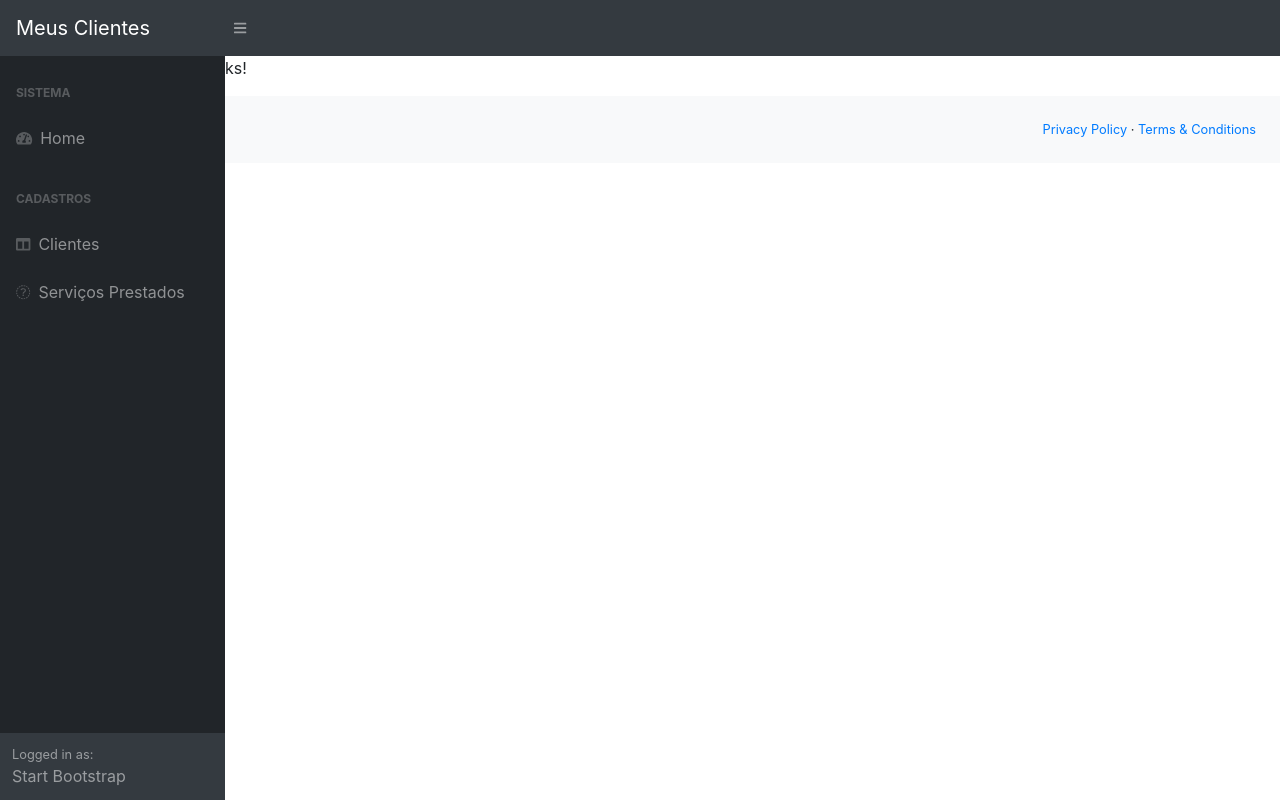
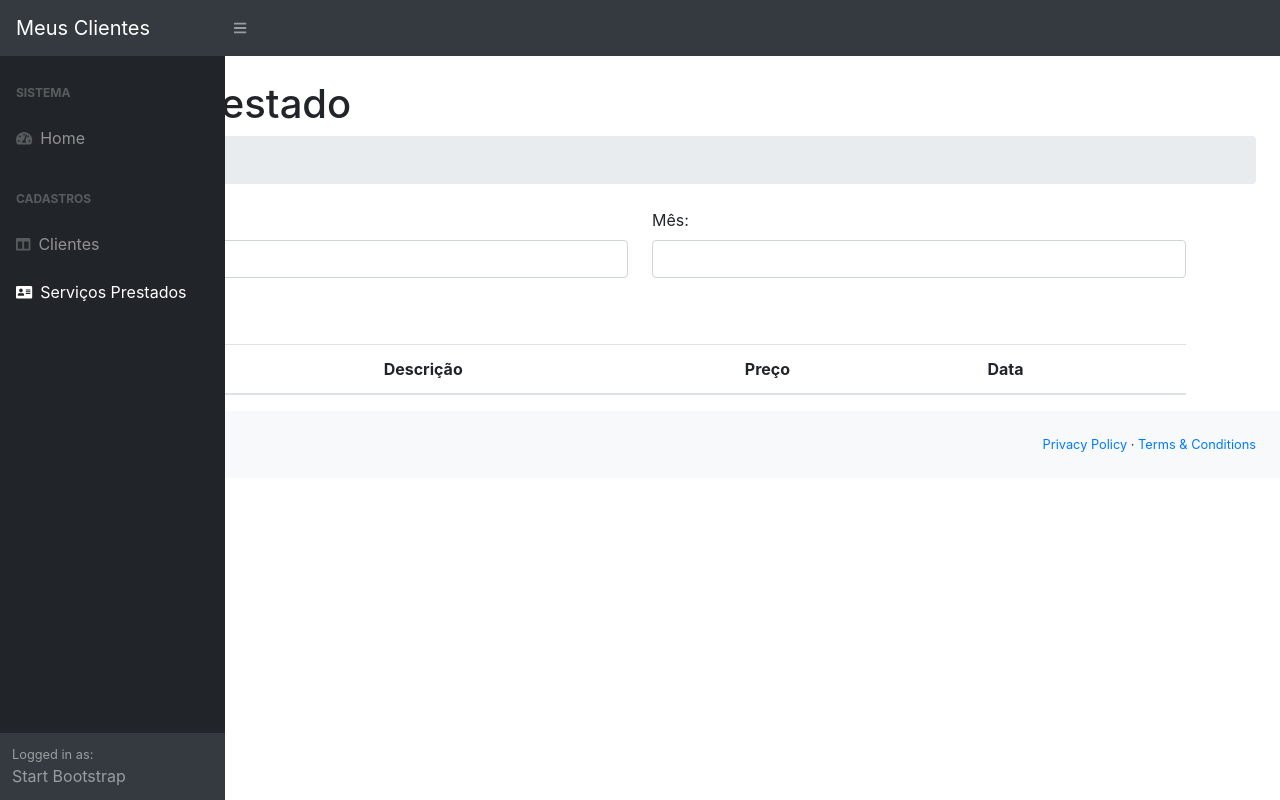
Before and after one commit to JaimeMS/angular-spring-boot, an Angular app: page /servico-prestado-listagem in a window 1280 px wide. Built offline with nearby package versions, Linux system fonts and the light colour scheme.

Commit message:
finalizado o modulo de busca

```diff
--- a/src/app/servico-prestado.service.ts
+++ b/src/app/servico-prestado.service.ts
@@ -1,8 +1,9 @@
-import { HttpClient } from '@angular/common/http';
+import { HttpClient, HttpParams } from '@angular/common/http';
 import { Injectable } from '@angular/core';
 import { ServicoPrestado } from './servico-prestado/ServicoPrestado';
 import { Observable } from 'rxjs';
 import { environment } from 'src/environments/environment';
+import { ServicoPrestadoBusca } from './servico-prestado/servico-prestado-lista/servicoPrestadoBusca';
 
 @Injectable({
   providedIn: 'root'
@@ -13,7 +14,17 @@ export class ServicoPrestadoService {
 
   constructor(private http: HttpClient) { }
 
-  salvar(servicoPrestado: ServicoPrestado): Observable<ServicoPrestado>{
+  salvar(servicoPrestado: ServicoPrestado): Observable<ServicoPrestado> {
     return this.http.post<ServicoPrestado>(this.apiURL, servicoPrestado);
   }
+
+  buscar(nome: string, mes: number): Observable<ServicoPrestadoBusca[]> {
+    const httpParams = new HttpParams()
+      .set("nome", nome)
+      .set("mes", mes ? mes.toString() : '');
+
+    const url = this.apiURL + "?" + httpParams.toString();
+    console.log(url);
+    return this.http.get<any>(url);
+  }
 }
--- a/src/app/servico-prestado/servico-prestado-form/servico-prestado-form.component.html
+++ b/src/app/servico-prestado/servico-prestado-form/servico-prestado-form.component.html
@@ -4,6 +4,17 @@
 </ol>
 <div class="container">
     <form #form="ngForm" (submit)="onSubmit()">
+        <div class="row">
+            <div class="col-md-12">
+                <div class="alert alert-success" role="alert" *ngIf="success == true">
+                  Serviço Prestado salvo com sucesso!
+                </div>
+                <div class="alert alert-danger" role="alert" *ngFor="let erro of errors">
+                   {{ erro }}
+                 </div>
+            </div>
+        </div>
+
         <div class="row">
             <div class="col-md-12">
                 <div class="form-group">
@@ -32,7 +43,7 @@
                 <div class="form-group">
                     <label for="inputData">Data: </label>
                     <input class="form-control"
-                            [(ngModel)]="servico.data" type="date"
+                            [(ngModel)]="servico.data" type="text"
                             name="data" id="inputData" />
                 </div>
             </div>
--- a/src/app/servico-prestado/servico-prestado-form/servico-prestado-form.component.ts
+++ b/src/app/servico-prestado/servico-prestado-form/servico-prestado-form.component.ts
@@ -2,6 +2,7 @@ import { Component, OnInit } from '@angular/core';
 import { Cliente } from 'src/app/clientes/cliente';
 import { ClientesService } from 'src/app/clientes.service';
 import { ServicoPrestado } from '../ServicoPrestado';
+import { ServicoPrestadoService } from 'src/app/servico-prestado.service';
 
 @Component({
   selector: 'app-servico-prestado-form',
@@ -12,9 +13,12 @@ export class ServicoPrestadoFormComponent implements OnInit {
 
   clientes: Cliente[] = [];
   servico: ServicoPrestado;
+  success: boolean = false;
+  errors: String[] = [];
 
   constructor(
-    private clienteService: ClientesService
+    private clienteService: ClientesService,
+    private service: ServicoPrestadoService
   ) {
     this.servico = new ServicoPrestado();
   }
@@ -27,6 +31,16 @@ export class ServicoPrestadoFormComponent implements OnInit {
    }
 
    onSubmit(){
-    console.log(this.servico);
+    this.service
+        .salvar(this.servico)
+        .subscribe(respose => {
+          this.success = true;
+          this.errors = [];
+          this.servico = new ServicoPrestado();
+        }, errorResponse => {
+          this.success = false;
+          this.errors = errorResponse.error.errors;
+        });
    }
+
 }
--- a/src/app/servico-prestado/servico-prestado-lista/servico-prestado-lista.component.html
+++ b/src/app/servico-prestado/servico-prestado-lista/servico-prestado-lista.component.html
@@ -1 +1,57 @@
-<p>servico-prestado-lista works!</p>
+<h1 class="mt-4">Serviço Prestado</h1>
+<ol class="breadcrumb mb-4">
+    <li class="breadcrumb-item active">Consulta</li>
+</ol>
+<div class="container">
+    <form #consultaForm="ngForm" (submit)="consultar()">
+        <div class="row">
+            <div class="col-md-6">
+                <label for="inputNome">Nome Cliente: </label>
+                <input  type="text" [(ngModel)]="nome"
+                        name="nome" id="inputNome" class="form-control" />
+            </div>
+            <div class="col-md-6">
+                <label for="inputMes">Mês: </label>
+                <select name="" id="inputMes" class="form-control" [(ngModel)]="mes" name="mes">
+                    <option value="">Selecione...</option>
+                    <option *ngFor="let mes of meses" [value]="mes">
+                        {{ mes }}
+                    </option>
+                </select>
+            </div>
+        </div>
+        <div class="row">
+            <div class="col-md-3">
+                <button type="submit" class="btn btn-primary mt-1">
+                    <i class="fa fa-search"></i> Consultar
+                </button>
+            </div>
+        </div>
+    </form>
+    <br/>
+    <div class="row">
+        <div class="alert alert-warning" role="alert" *ngIf="message">
+            {{ message }}
+         </div>
+        <div class="col-md-12">
+            <table class="table">
+                <thead>
+                    <tr>
+                        <th>Cliente</th>
+                        <th>Descrição</th>
+                        <th>Preço</th>
+                        <th>Data</th>
+                    </tr>
+                </thead>
+                <tbody>
+                    <tr *ngFor="let s of lista">
+                        <td>{{ s.cliente.nome }}</td>
+                        <td>{{ s.descricao }}</td>
+                        <td>{{ s.valor }}</td>
+                        <td>{{ s.data }}</td>
+                    </tr>
+                </tbody>
+            </table>
+        </div>
+    </div>
+</div>
--- a/src/app/servico-prestado/servico-prestado-lista/servico-prestado-lista.component.ts
+++ b/src/app/servico-prestado/servico-prestado-lista/servico-prestado-lista.component.ts
@@ -1,10 +1,39 @@
-import { Component } from '@angular/core';
+import { Component, OnInit } from '@angular/core';
+import { ServicoPrestadoBusca } from './servicoPrestadoBusca';
+import { ServicoPrestadoService } from 'src/app/servico-prestado.service';
 
 @Component({
   selector: 'app-servico-prestado-lista',
   templateUrl: './servico-prestado-lista.component.html',
   styleUrls: ['./servico-prestado-lista.component.css']
 })
-export class ServicoPrestadoListaComponent {
+export class ServicoPrestadoListaComponent implements OnInit {
+
+  nome: string = "";
+  mes: number = 0;
+  meses: number[];
+  lista: ServicoPrestadoBusca[] = [];
+  message: string = "";
+
+  constructor(
+    private service: ServicoPrestadoService
+  ) {
+    this.meses = [1, 2, 3, 4, 5, 6, 7, 8, 9, 10, 11, 12];
+  }
+
+  ngOnInit(): void {
+  }
+
+  consultar(){
+    this.service.buscar(this.nome, this.mes)
+      .subscribe(response => {
+        this.lista = response;
+        if(this.lista.length <= 0) {
+          this.message = "Nenhum registro encontrado.";
+        } else {
+          this.message = "";
+        }
+      });
+  }
 
 }
--- /dev/null
+++ b/src/app/servico-prestado/servico-prestado-lista/servicoPrestadoBusca.ts
@@ -0,0 +1,8 @@
+import { Cliente } from "src/app/clientes/cliente";
+
+export class ServicoPrestadoBusca {
+    descricao: string | undefined;
+    valor: number | undefined;
+    data: string | undefined;
+    cliente!: Cliente;
+}
--- a/src/app/template/sidebar/sidebar.component.html
+++ b/src/app/template/sidebar/sidebar.component.html
@@ -15,9 +15,9 @@
                     Clientes
                 </a>
 
-                <a class="nav-link collapsed" routerLink="/servico-prestado-form" data-toggle="collapse"
+                <a class="nav-link collapsed" routerLink="/servico-prestado-listagem" data-toggle="collapse"
                 data-target="#collapseLayouts" aria-expanded="false" aria-controls="collapseLayouts"
-                    ><div class="sb-nav-link-icon"><i class="fas fa-money"></i></div>
+                    ><div class="sb-nav-link-icon"><i class="fas fa-address-card"></i></div>
                     Serviços Prestados
                 </a>
             </div>
```
